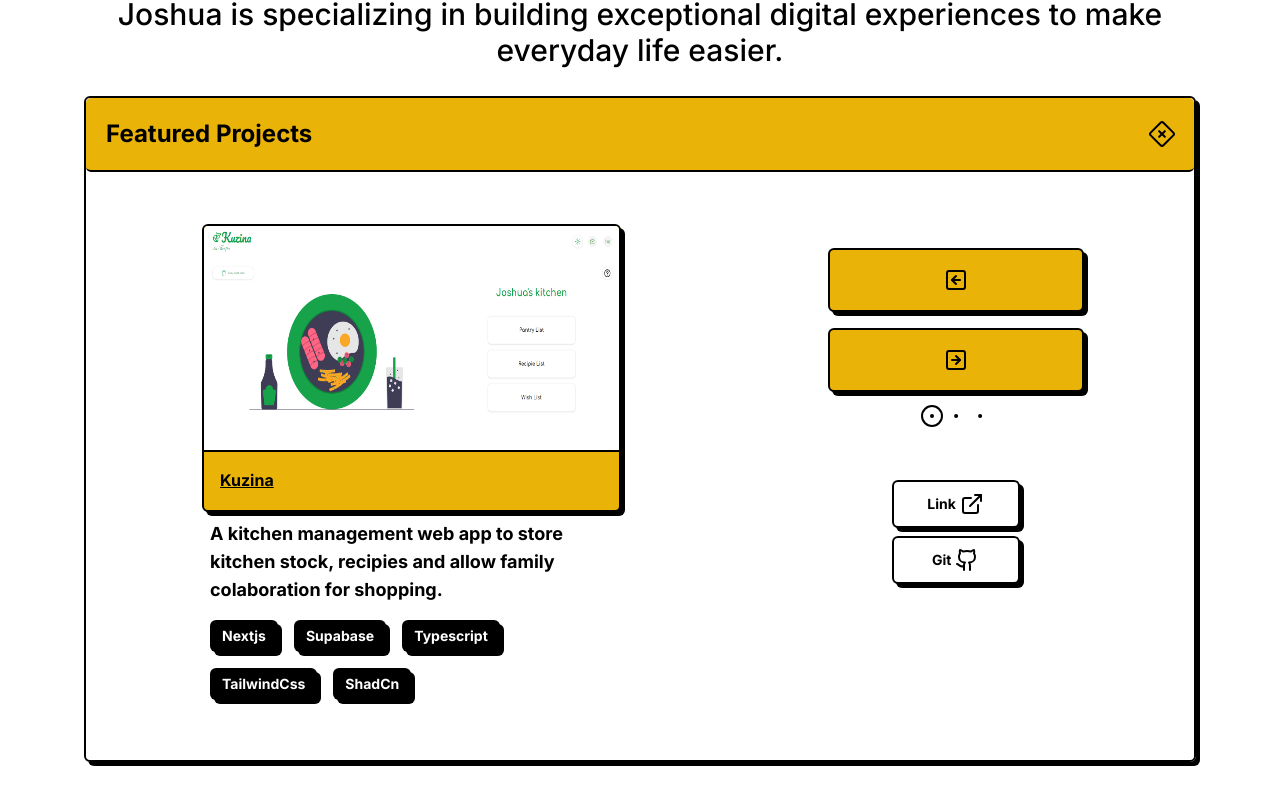
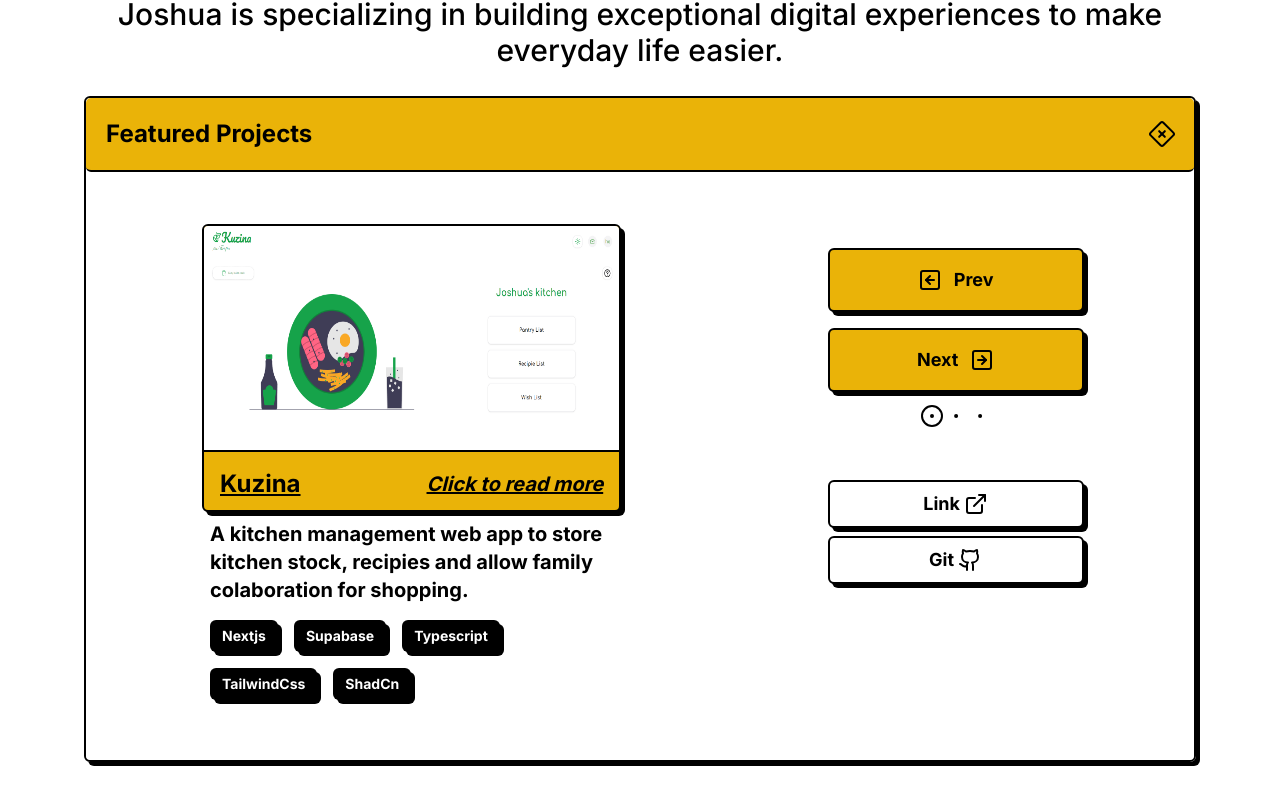
Before and after one commit to Joshuajrodrigues/dev-portfolio, a Next.js app: page / in a window 1280 px wide. Shown: the part 524-1324 px from the top of the page. Built offline with nearby package versions, Linux system fonts and the light colour scheme.

Commit message:
res issues fix

```diff
--- a/components/pagination.tsx
+++ b/components/pagination.tsx
@@ -28,7 +28,7 @@ const Pagination = () => {
 
     default:
       return (
-        <div className="flex mt-2">
+        <div className="flex mt-2 ">
           <CircleDot /> <Dot /> <Dot />
         </div>
       );
--- a/components/projectCard.tsx
+++ b/components/projectCard.tsx
@@ -23,6 +23,7 @@ export default function ProjectCard({
   const theme = useTheme((s) => s.theme);
   return (
     <>
+      <Link className=" underline" href={link}>
         <figure
           className={`w-[250px] md:w-96 lg:w-full md:h-64 lg:h-72 overflow-hidden rounded-md border-2 border-black ${theme} font-bold shadow-[4px_4px_0px_0px_rgba(0,0,0,1)]`}
         >
@@ -33,13 +34,12 @@ export default function ProjectCard({
             src={imageUrl}
             alt="project"
           />
-        <figcaption className="border-t-2 border-black p-4 ">
-          <Link className=" underline" href={link}>
-            {text}
-          </Link>
+          <figcaption className="border-t-2 flex justify-between items-center border-black p-4 lg:text-2xl ">
+            {text} <em className=" lg:text-xl">Click to read more</em>
           </figcaption>
         </figure>
-      <p className="w-full m-2 md:text-lg">{description}</p>
+      </Link>
+
     </>
   );
 }
--- a/components/projectLinks.tsx
+++ b/components/projectLinks.tsx
@@ -4,10 +4,10 @@ import React from "react";
 const ProjectLink = ({ visit, code }: { visit: string; code: string }) => {
   return (
     <div className="flex flex-col items-center justify-start sm:justify-center sm:mt-2 md:mt-12">
-      <a target="_blank" href={visit} className="flex justify-center text-sm cursor-pointer items-center rounded-md border-2 border-black bg-white w-16 md:w-32 md:h-12 m-1 px-2  font-bold shadow-[4px_4px_0px_0px_rgba(0,0,0,1)] transition-all hover:translate-x-[3px] hover:translate-y-[3px] hover:shadow-none">
+      <a target="_blank" href={visit} className="flex justify-center text-sm lg:text-lg cursor-pointer items-center rounded-md border-2 border-black bg-white w-16 md:w-32 lg:w-64 md:h-12 m-1 px-2  font-bold shadow-[4px_4px_0px_0px_rgba(0,0,0,1)] transition-all hover:translate-x-[3px] hover:translate-y-[3px] hover:shadow-none">
         Link <ExternalLink className="ml-1" />
       </a>{" "}
-      <a target="_blank"href={code} className="flex justify-center text-sm  cursor-pointer items-center rounded-md border-2 border-black bg-white w-16 md:w-32 md:h-12 m-1 px-2  font-bold shadow-[4px_4px_0px_0px_rgba(0,0,0,1)] transition-all hover:translate-x-[3px] hover:translate-y-[3px] hover:shadow-none">
+      <a target="_blank"href={code} className="flex justify-center text-sm lg:text-lg cursor-pointer items-center rounded-md border-2 border-black bg-white w-16 md:w-32 md:h-12 lg:w-64 m-1 px-2  font-bold shadow-[4px_4px_0px_0px_rgba(0,0,0,1)] transition-all hover:translate-x-[3px] hover:translate-y-[3px] hover:shadow-none">
         Git <Github className="ml-1" />
       </a>
     </div>
--- a/components/projectSection.tsx
+++ b/components/projectSection.tsx
@@ -27,7 +27,7 @@ export const ProjectSection = (props: props) => {
             link={props.projectlink}
             text={props.projectName}
           />
-          <p className="w-full m-2 md:text-lg">{props.projectDesp}</p>
+          <p className="w-full m-2 md:text-lg lg:text-xl">{props.projectDesp}</p>
         </div>
         <div className="flex flex-wrap">
           {props.tags!.map((item) => (
--- a/components/projectcontrols.tsx
+++ b/components/projectcontrols.tsx
@@ -8,10 +8,12 @@ const ProjectControl = () => {
   const changeProject = useProject((s) => s.changeProject);
   const project = useProject((s) => s.project);
   return (
-    <div className="flex sm:flex-col">
+    <div className="flex sm:flex-col lg:text-lg">
       <Button
         className={
-          "w-16 md:w-32 lg:w-64 p-1 m-1 h-16 flex items-center justify-center" + " " + theme
+          "w-16 md:w-32 lg:w-64 p-1 m-1 h-16 flex items-center justify-center" +
+          " " +
+          theme
         }
         ariaLabel="Click for previous project"
         onClick={() => {
@@ -22,11 +24,13 @@ const ProjectControl = () => {
           }
         }}
       >
-        <ArrowLeftSquare  />
+        <ArrowLeftSquare className=" md:mr-3 " /> Prev
       </Button>
       <Button
         className={
-          "w-16 md:w-32 lg:w-64 p-1 m-1 lg:mt-3 h-16 flex items-center justify-center" + " " + theme
+          "w-16 md:w-32 lg:w-64 p-1 m-1 lg:mt-3 h-16 flex items-center justify-center" +
+          " " +
+          theme
         }
         ariaLabel="Click for next project"
         onClick={() => {
@@ -37,7 +41,7 @@ const ProjectControl = () => {
           }
         }}
       >
-        <ArrowRightSquare />
+        Next <ArrowRightSquare className=" md:ml-3 " />
       </Button>
     </div>
   );
```
Lines whose indentation alone changed are shown as unchanged.
